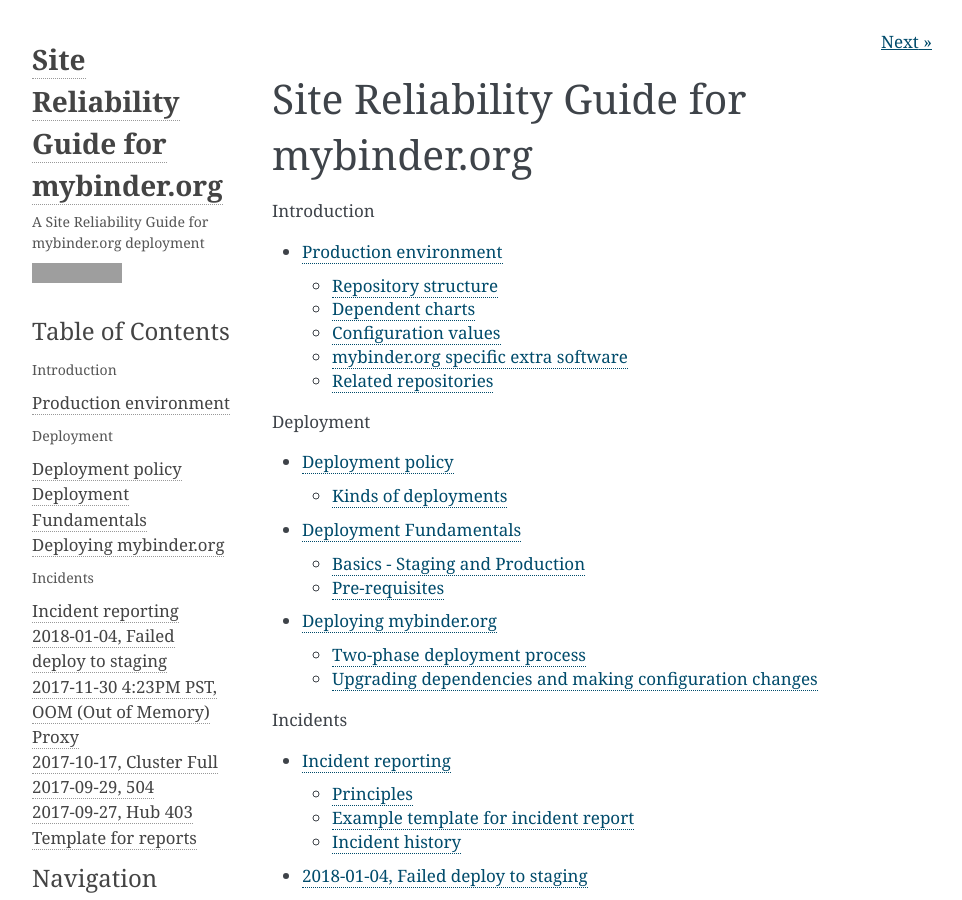
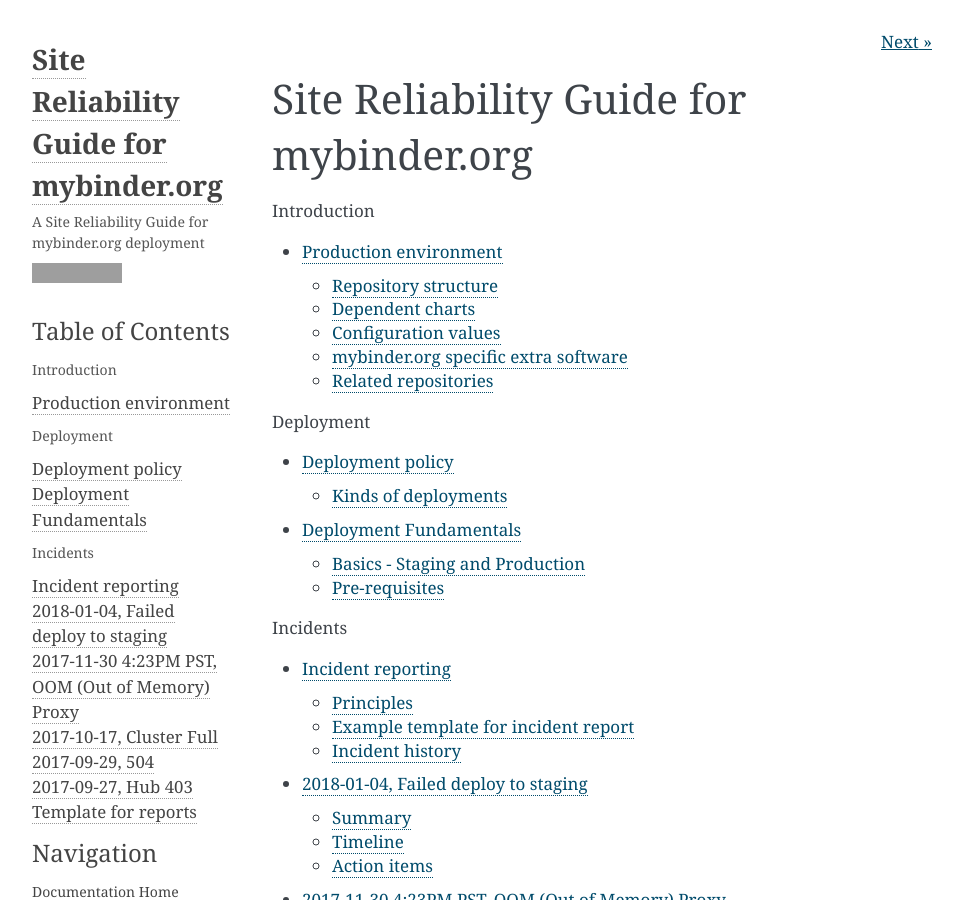
Before and after one commit to jupyterhub/mybinder.org-deploy, a Sphinx documentation site: the page built from docs/source/index.rst, in a window 1280 px wide and 900 px high, cut to the strip 0-900 px from the top of the window. Shown: the whole strip, without its empty margins (148-1110 px from the left). Built offline with Sphinx 7.4.7, drawn with Linux system fonts in a browser that asks for light colours; some of the changed lines change nothing that is shown; grey boxes are pictures that could not be loaded.

Commit message:
remove duplicate deployment doc

```diff
--- a/docs/source/deploying_mybinder.md
+++ /dev/null
@@ -1,127 +0,0 @@
-# Deploying mybinder.org
-
-Deploying a change follows a two-phase process. First, you'll deploy to
-the `staging` branch of the repository. Second, if all looks well, you'll
-deploy to the `prod` (production) branch of the repository.
-
-## Two-phase deployment process
-
-1. Make the changes on your fork.
-2. Make a PR to the `staging` branch with the changes you want.
-3. Review, accept, and merge this PR. This will make Travis deploy the changes
-   to [staging.mybinder.org][].
-4. Go to [staging.mybinder.org][] to look at the changes.
-5. Verify that [staging.mybinder.org][] works as intended. Please take your
-   time to check that the change is working as expected.
-
-**If the changes look correct:**
-
-6. Make a new PR, merging [staging][] into the [prod][] branch.
-7. Get this PR merged, and wait for Travis to make a deployment to [prod][].
-8. Verify that [mybinder.org][] works as intended. Please take your
-   time to check that the change is working as expected.
-9. CELEBRATE! :tada:
-
-**If the changes don't look correct, or there is an error:**
-
-6. **Immediately revert the PR that was made to the [staging][] branch.**
-7. Verify that [staging.mybinder.org][] is working as it was before the PR
-   and revert.
-8. Troubleshoot and make changes to your fork. Repeat the process from Step 1.
-
-## Upgrading dependencies and making configuration changes
-
-Upgrading dependencies used by [mybinder.org][] requires making changes
-to the `config` files of repositories that are used to build the
-[mybinder.org][] service.
-
-The following sections cover how to do upgrade dependencies for [BinderHub][]
-and [repo2docker][]. In each case, you'll need to deploy these changes by
-following the steps above in [Two-phase deployment process][].
-
-### Making changes to BinderHub
-
-This section explains how to upgrade the [mybinder.org][] deployment after
-making a change in the [BinderHub][] repo.
-
-BinderHub is deployed via a helm chart that is tied to a particular commit on the
-BinderHub repository. BinderHub is a "requirement" for this mybinder.org deployment,
-which is why it is specified in requirements.yaml. Upgrading the version of BinderHub
-that is used in mybinder.org corresponds to updating the BinderHub helm chart version,
-which we step through below.
-
-1. Merge changes to [BinderHub][].
-2. Open the [Travis build for BinderHub](https://travis-ci.org/jupyterhub/binderhub),
-   navigate to the page corresponding to the master branch.
-3. If the build succeeds, grab the hash that is displayed at the end of the
-   travis output. It looks something like:
-
-       create mode 100644 binderhub-0.1.0-fbf6e5a.tgz
-
-   The hash is the string at the very end, between `-` and `.tgz`. In this
-   example, it is `fbf6e5a`.
-
-   <img src="docs/static/travis-screenshot.png" width="500" />
-
-4. In your fork of the [mybinder.org-deploy][] repository, open
-   `mybinder/requirements.yaml`.
-5. Toward the end of the file, you will see lines similar to:
-
-      - name: binderhub
-        version: 0.1.0-9692255
-        repository: https://jupyterhub.github.io/helm-chart
-
-   Replace the existing hash that comes just after the `-` under 'version' with new hash
-   from step 3. In this example, replace `9692255`  with the hash `fbf6e5a`that you've
-   copied in step 3. The edited lines will be:
-
-      - name: binderhub
-        version: 0.1.0-fbf6e5a
-        repository: https://jupyterhub.github.io/helm-chart
-
-6. Merge this change to `config/common.yaml` into the [mybinder.org-deploy][]
-   repository following the steps in the [Two-phase deployment  process][] section above
-   to deploy the change to [staging][], and then [prod][].
-
-### Making changes to repo2docker
-
-This section explains how to upgrade the [mybinder.org][] deployment after
-making a change in the [repo2docker][] repo.
-
-BinderHub uses a docker image with repo2docker in it. When a new commit is merged in
-the repo2docker repository, a new version of this image is pushed. We then configure
-BinderHub to use the newly built image (which is identified by a tag) by editing `values.yaml`.
-The following lines describe how to point mybinder.org to the new repo2docker image
-
-1. Merge changes to [repo2docker][].
-2. Open the [Travis build for repo2docker](https://travis-ci.org/jupyter/repo2docker),
-   find the text:
-
-       Pushed new repo2docker image: <YOUR-IMAGE-NAME>
-
-   Copy the text in `<YOUR-IMAGE-NAME>`. **Note**: You may need to unfold the
-   code in the `Deploying application` line in order to see this text.
-3. In your fork of the [mybinder.org-deploy][] repository, open
-   `mybinder/values.yaml`.
-4. Somewhere in the file you will see `repo2dockerImage`, replace the
-   text that is there with what you copied in step 2. For example, the
-   edited file will look similar to:
-
-       repo2dockerImage: jupyter/repo2docker:65d5411
-
-5. Merge this change to `mybinder/values.yaml` into the [mybinder.org-deploy][]
-   repository following the steps in the [Two-phase deployment  process][] section above
-   to deploy the change to [staging][], and then [prod][].
-
-
-[mybinder.org-deploy]: https://github.com/jupyterhub/mybinder.org-deploy
-[prod]: https://mybinder.org
-[mybinder.org]: https://mybinder.org
-[staging.mybinder.org]: https://staging.mybinder.org
-[staging]: https://staging.mybinder.org
-[BinderHub]: https://github.com/jupyterhub/binderhub
-[binderhub]: https://github.com/jupyterhub/binderhub
-[`jupyterhub/binderhub`]: https://github.com/jupyterhub/binderhub
-[BinderHub documentation]: https://binderhub.readthedocs.io/en/latest/
-[repo2docker]: https://github.com/jupyter/repo2docker
-[Two-phase deployment process]: #two-phase-deployment-process
--- a/docs/source/index.rst
+++ b/docs/source/index.rst
@@ -13,7 +13,6 @@
 
    deployment_policy.md
    deployment_fundamentals.md
-   deploying_mybinder.md
 
 .. toctree::
    :maxdepth: 2
```
